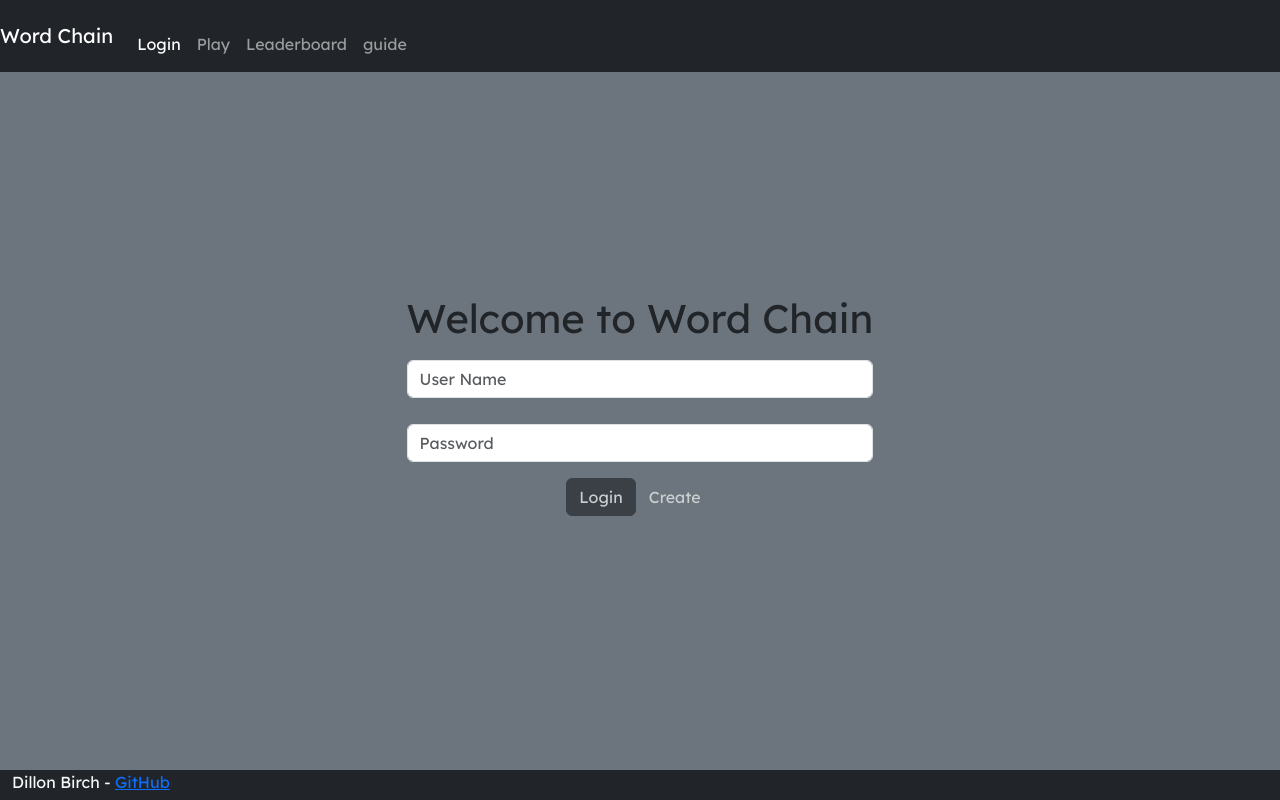
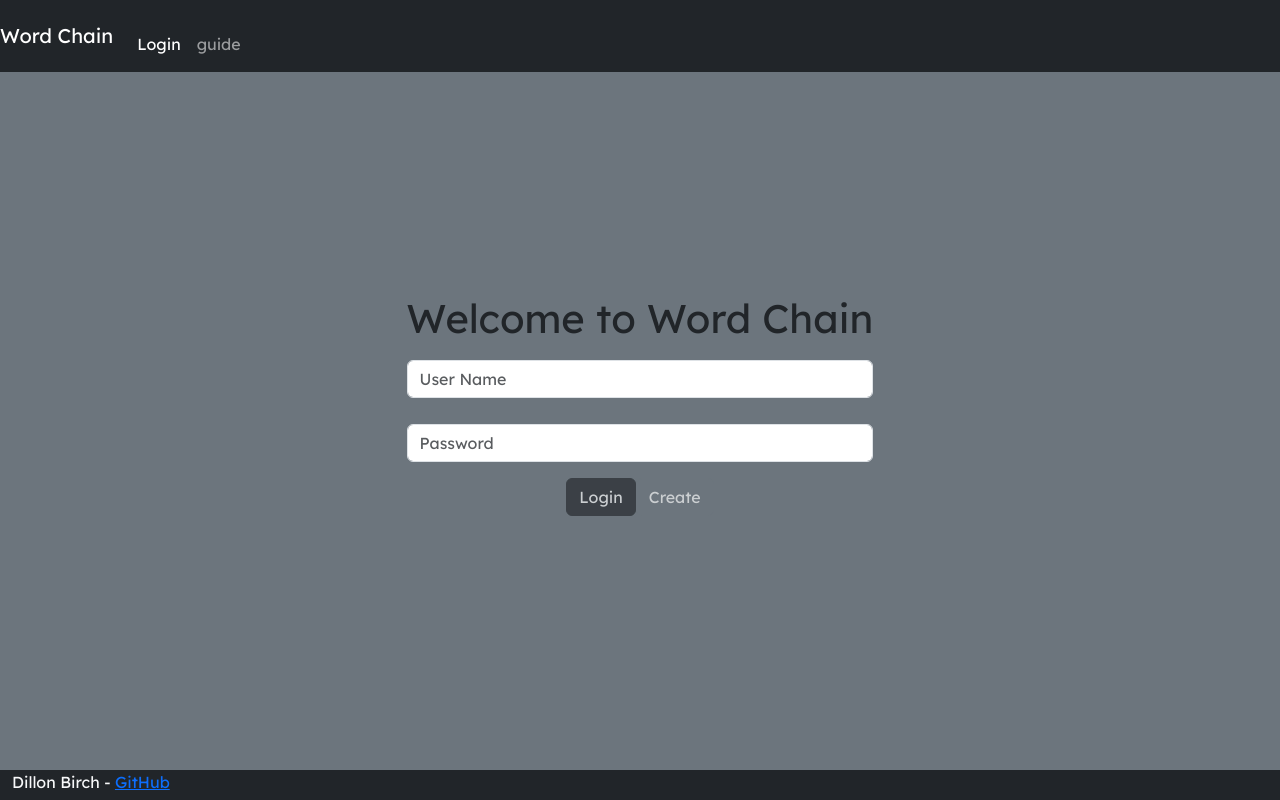
Before and after one commit to dillob26/Startup, a React (Vite) app in the folder application/: page / in a window 1280 px wide. Built offline with nearby package versions, Linux system fonts and the light colour scheme.

Commit message:
force login

```diff
--- a/application/src/app.jsx
+++ b/application/src/app.jsx
@@ -33,12 +33,15 @@ export default function App() {
                         <li className="nav-item">
                             <NavLink className="nav-link active" to="">Login</NavLink>
                         </li>
-                        <li className="nav-item">
+
+                        {auth_state === Auth_State.Authenticated && <li className="nav-item">
                             <NavLink className="nav-link" to="play">Play</NavLink>
-                        </li>
-                        <li className="nav-item">
+                        </li>}
+
+                        {auth_state === Auth_State.Authenticated && <li className="nav-item">
                             <NavLink className="nav-link" to="leaderboard">Leaderboard</NavLink>
-                        </li>
+                        </li>}
+
                         <li className="nav-item">
                             <NavLink className="nav-link" to="guide">guide</NavLink>
                         </li>
--- a/application/src/login/authenticated.jsx
+++ b/application/src/login/authenticated.jsx
@@ -13,8 +13,8 @@ export function Authenticated(props) {
 
     return (
         <div>
-            <div className="player-name">{props.user_name}</div>
-            <Button variant="primary" onClick={() => navigate('/play')}>Play</Button>
+            <div className="player-name"><h2>{props.user_name}</h2></div>
+            <Button variant="dark" onClick={() => navigate('/play')}>Play</Button>
             <Button variant="secondary" onClick={() => logout()}>Logout</Button>
         </div>
     )
```
